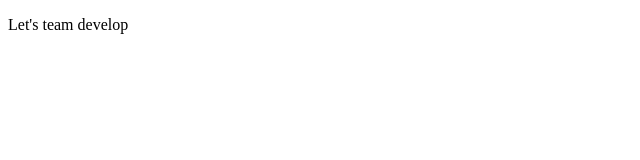
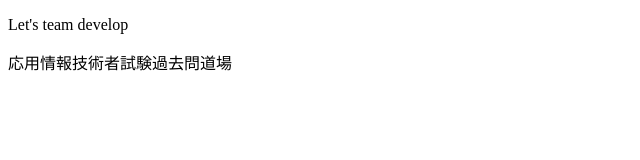
Before and after one commit to hikarukatake/git_task1024_2, a plain HTML site: page index.html in a window 1280 px wide. Shown: the whole page, without its empty margins (0-640 px from the left). Drawn offline with Linux system fonts and the light colour scheme.

Commit message:
ページURLの追加

```diff
--- a/index.html
+++ b/index.html
@@ -7,5 +7,6 @@
 </head>
 <body>
 	<p>Let's team develop</p>
+	<a hrtf="https://www.ap-siken.com/apkakomon.php">応用情報技術者試験過去問道場</a>
 </body>
 </html>
```
